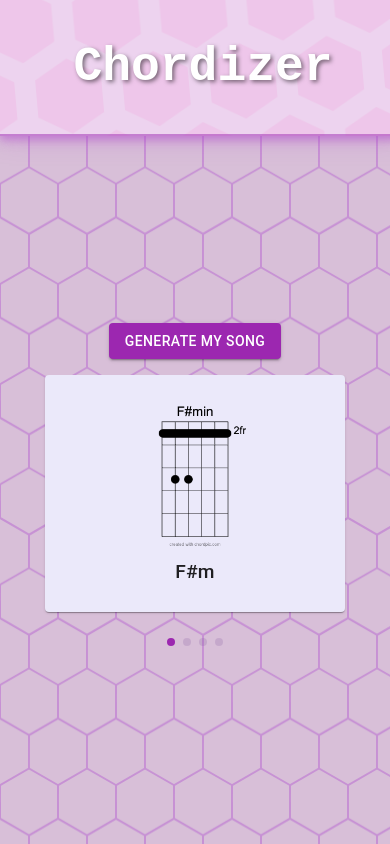
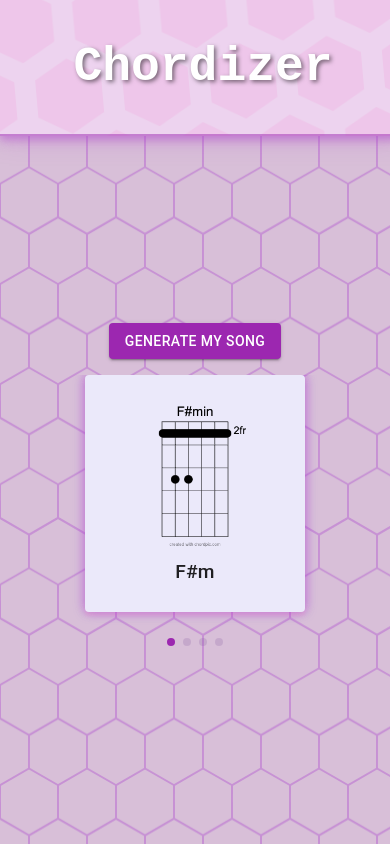
Before and after one commit to hasuwini77/chordizer, a Next.js app: page / in a window 390 px wide. Both pictures are taken after a click on the button "GENERATE MY SONG". Built offline with nearby package versions, Linux system fonts and the light colour scheme.

Commit message:
added some glowing to the mobile version as well

```diff
--- a/src/app/components/ChordGenerator/index.tsx
+++ b/src/app/components/ChordGenerator/index.tsx
@@ -70,7 +70,7 @@ export default function ChordGenerator() {
       sx={{
         display: "flex",
         flexDirection: "column",
-        alignItems: "center",
+        alignItems: { xs: "center", sm: "space-evenly" },
         justifyContent: "center",
         flex: 1,
         gap: 2,
@@ -126,11 +126,17 @@ export default function ChordGenerator() {
                   <Card
                     sx={{
                       width: "100%",
-                      maxWidth: "300px",
+                      maxWidth: "220px",
                       margin: "0 auto",
                       mb: 2,
                       background: "#EBE9FA",
                       pt: 3,
+                      boxShadow: `
+                      0 4px 2px rgba(255, 105, 180, 0.1),
+                      0 0 8px rgba(255, 105, 180, 0.2),
+                      0 0 11px rgba(138, 43, 226, 0.2),
+                      0 0 12px rgba(138, 43, 226, 0.4)
+                    `,
                     }}
                   >
                     <CardMedia
@@ -164,15 +170,24 @@ export default function ChordGenerator() {
             />
           </Box>
           {/* Flexbox row for larger screens */}
-          <Box sx={{ display: { xs: "none", sm: "flex" }, gap: 2 }}>
+          <Box sx={{ display: { xs: "none", sm: "flex" }, gap: 4 }}>
             {progression.map((chord, index) => (
               <Card
                 key={index}
-                sx={{ maxWidth: { xs: "100%", sm: 250 }, mb: 2 }}
+                sx={{
+                  maxWidth: { xs: "100%", sm: 450 },
+                  mb: 2,
+                  boxShadow: `
+          0 4px 8px rgba(255, 105, 180, 0.4),
+          0 0 15px rgba(255, 105, 180, 0.2),
+          0 0 25px rgba(138, 43, 226, 0.2),
+          0 0 35px rgba(138, 43, 226, 0.4)
+        `,
+                }}
               >
                 <CardMedia
                   component="img"
-                  height="140"
+                  height="200"
                   image={chord.image}
                   alt={chord.name}
                 />
```
